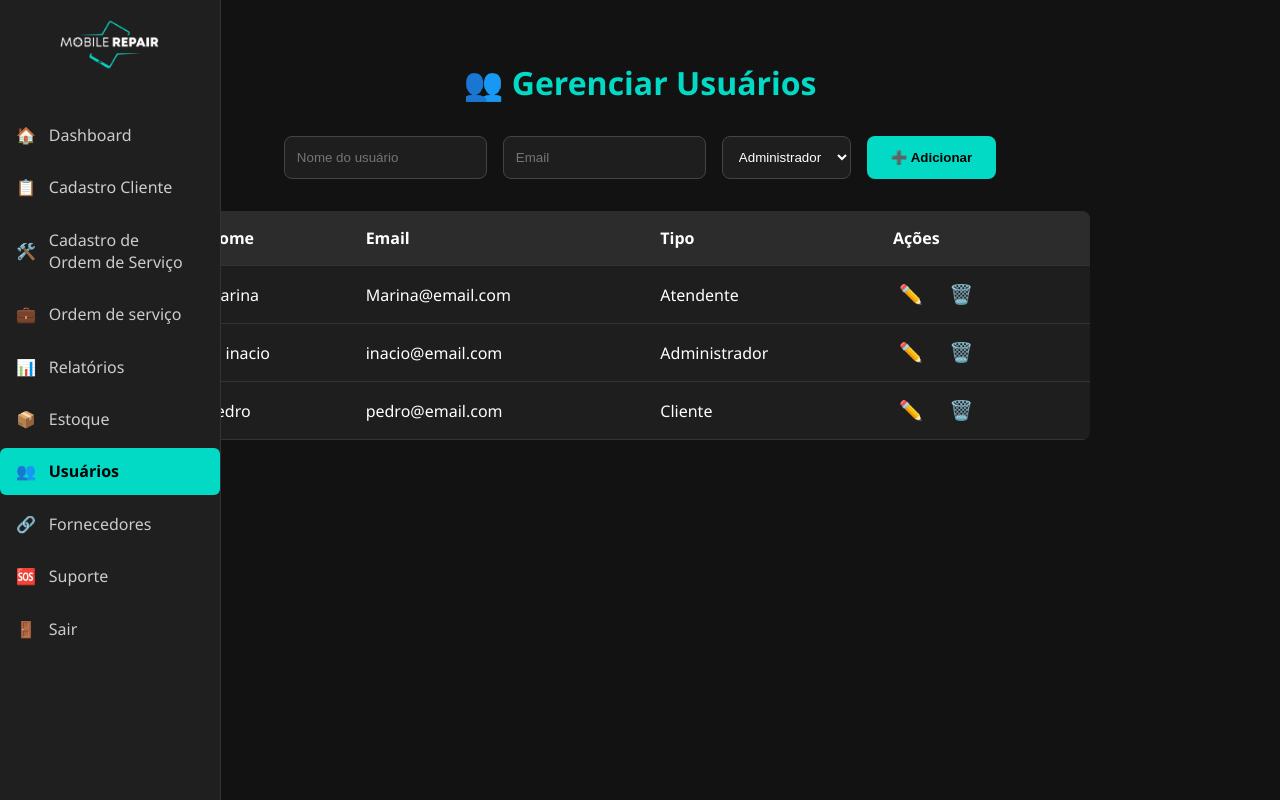
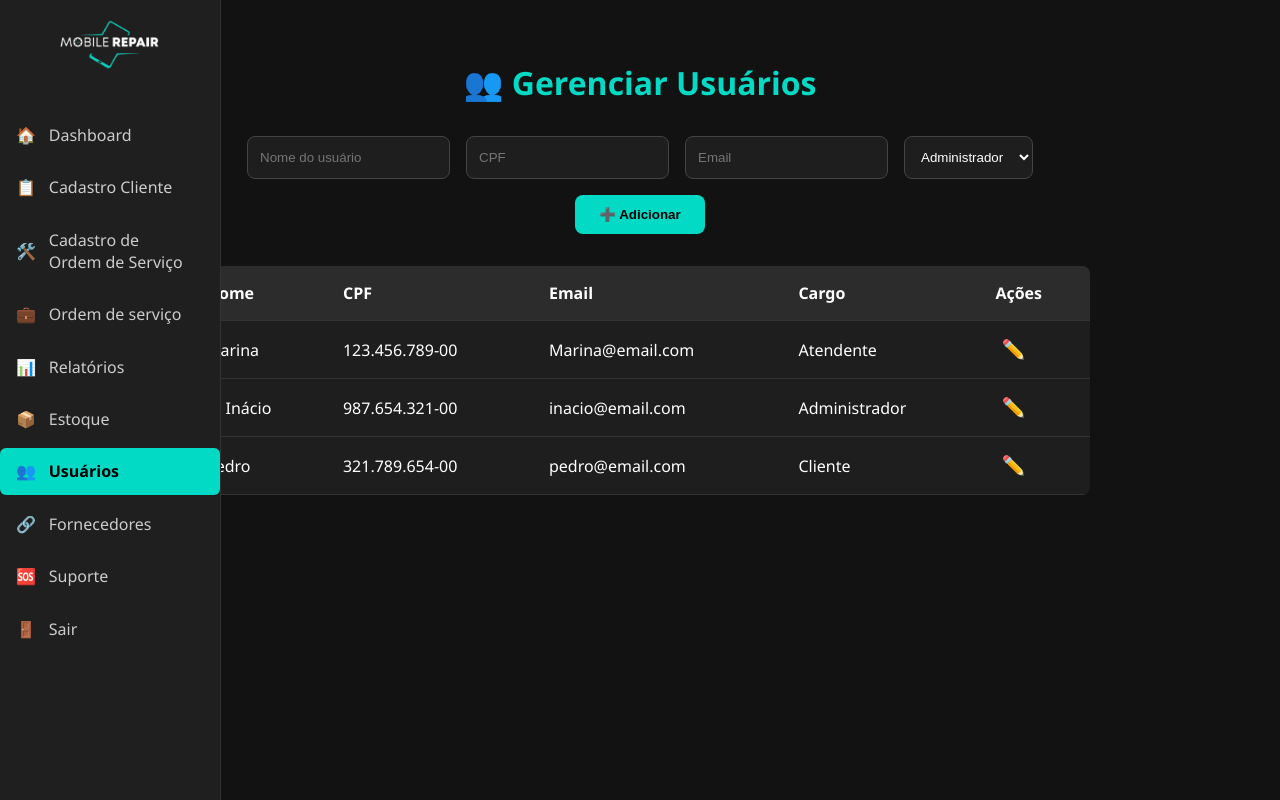
Before and after one commit to buzard1/sa-modelagem, a PHP site: page /usuarios.html in a window 1280 px wide. Run offline with PHP 8.4, Linux system fonts and the light colour scheme.

Commit message:
versao 18

```diff
--- a/usuarios.html
+++ b/usuarios.html
@@ -27,15 +27,18 @@
       <li><a href="login.html">🚪 <span>Sair</span></a></li>
     </ul>
   </nav>
+
   <div class="usuarios-container">
     <h1>👥 Gerenciar Usuários</h1>
 
     <div class="add-usuario">
       <input type="text" placeholder="Nome do usuário" />
+      <input type="text" placeholder="CPF" />
       <input type="email" placeholder="Email" />
       <select>
         <option value="admin">Administrador</option>
-        <option value="funcionario">Funcionário</option>
+        <option value="funcionario">Atendente</option>
+        <option value="cliente">Técnico</option>
         <option value="cliente">Cliente</option>
       </select>
       <button>➕ Adicionar</button>
@@ -45,91 +48,112 @@
       <thead>
         <tr>
           <th>Nome</th>
+          <th>CPF</th>
           <th>Email</th>
-          <th>Tipo</th>
+          <th>Cargo</th>
           <th>Ações</th>
         </tr>
       </thead>
       <tbody>
         <tr>
           <td>Marina</td>
+          <td>123.456.789-00</td>
           <td>Marina@email.com</td>
           <td>Atendente</td>
           <td>
             <button class="editar">✏️</button>
-            <button class="excluir">🗑️</button>
           </td>
         </tr>
         <tr>
-          <td>Sr inacio</td>
+          <td>Sr Inácio</td>
+          <td>987.654.321-00</td>
           <td>inacio@email.com</td>
           <td>Administrador</td>
           <td>
             <button class="editar">✏️</button>
-            <button class="excluir">🗑️</button>
           </td>
         </tr>
         <tr>
-          <td>pedro</td>
+          <td>Pedro</td>
+          <td>321.789.654-00</td>
           <td>pedro@email.com</td>
           <td>Cliente</td>
           <td>
             <button class="editar">✏️</button>
-            <button class="excluir">🗑️</button>
           </td>
         </tr>
       </tbody>
     </table>
+  </div>
 
+  <!-- Modal de edição -->
+  <div id="modal-editar" class="modal hidden">
+    <div class="modal-content">
+      <h2>Editar Usuário</h2>
+      <label>Nome: <input type="text" id="edit-nome" /></label>
+      <label>CPF: <input type="text" id="edit-cpf" /></label>
+      <label>Email: <input type="email" id="edit-email" /></label>
+      <label>Cargo:
+        <select id="edit-cargo">
+          <option>Administrador</option>
+          <option>Atendente</option>
+          <option>Técnico</option>
+          <option>Cliente</option>
+        </select>
+      </label>
+      <div class="modal-buttons">
+        <button id="salvar-edicao">💾 Salvar</button>
+        <button id="cancelar-edicao">❌ Cancelar</button>
+      </div>
+    </div>
   </div>
 
   <script>
+    let usuarioEditando = null;
+
     document.querySelectorAll('.editar').forEach(botao => {
       botao.addEventListener('click', () => {
-        const linha = botao.closest('tr');
-        const colunas = linha.querySelectorAll('td');
+        usuarioEditando = botao.closest('tr');
+        const colunas = usuarioEditando.querySelectorAll('td');
 
-        if (botao.textContent === '✏️') {
-          // Substituir texto por inputs
-          const nome = colunas[0].textContent;
-          const email = colunas[1].textContent;
-          const tipo = colunas[2].textContent.toLowerCase();
+        document.getElementById('edit-nome').value = colunas[0].textContent;
+        document.getElementById('edit-cpf').value = colunas[1].textContent;
+        document.getElementById('edit-email').value = colunas[2].textContent;
+        document.getElementById('edit-cargo').value = colunas[3].textContent;
 
-          colunas[0].innerHTML = `<input type="text" value="${nome}" />`;
-          colunas[1].innerHTML = `<input type="email" value="${email}" />`;
-          colunas[2].innerHTML = `
-            <select>
-              <option value="admin" ${tipo === 'administrador' ? 'selected' : ''}>Administrador</option>
-              <option value="Atendente" ${tipo === 'Atendente' ? 'selected' : ''}>Atendente</option>
-              <option value="Técnico" ${tipo === 'Técnico' ? 'selected' : ''}>Técnico</option>
-            </select>
-          `;
-          botao.textContent = '💾'; // mudar para botão de salvar
-        } else {
-          // Salvar os valores e voltar ao modo texto
-          const nome = colunas[0].querySelector('input').value;
-          const email = colunas[1].querySelector('input').value;
-          const tipo = colunas[2].querySelector('select').selectedOptions[0].textContent;
-
-          colunas[0].textContent = nome;
-          colunas[1].textContent = email;
-          colunas[2].textContent = tipo;
-          botao.textContent = '✏️';
-        }
+        document.getElementById('modal-editar').classList.remove('hidden');
       });
     });
-  </script>
-  <!-- Script: ativa o menu da página atual -->
-  <script>
+
+    document.getElementById('cancelar-edicao').addEventListener('click', () => {
+      document.getElementById('modal-editar').classList.add('hidden');
+    });
+
+    document.getElementById('salvar-edicao').addEventListener('click', () => {
+      const inputs = {
+        nome: document.getElementById('edit-nome').value,
+        cpf: document.getElementById('edit-cpf').value,
+        email: document.getElementById('edit-email').value,
+        cargo: document.getElementById('edit-cargo').value
+      };
+
+      const colunas = usuarioEditando.querySelectorAll('td');
+      colunas[0].textContent = inputs.nome;
+      colunas[1].textContent = inputs.cpf;
+      colunas[2].textContent = inputs.email;
+      colunas[3].textContent = inputs.cargo;
+
+      document.getElementById('modal-editar').classList.add('hidden');
+    });
+
+    // Ativa menu atual na sidebar
     const links = document.querySelectorAll('.sidebar .menu li a');
     const currentPage = window.location.pathname.split('/').pop();
-
     links.forEach(link => {
       if (link.getAttribute('href') === currentPage) {
         link.classList.add('active');
       }
     });
-
   </script>
 </body>
 </html>
```
Also changed, not shown: css/usuarios.css (+57 -9 lines). Lines whose indentation alone changed are shown as unchanged.
